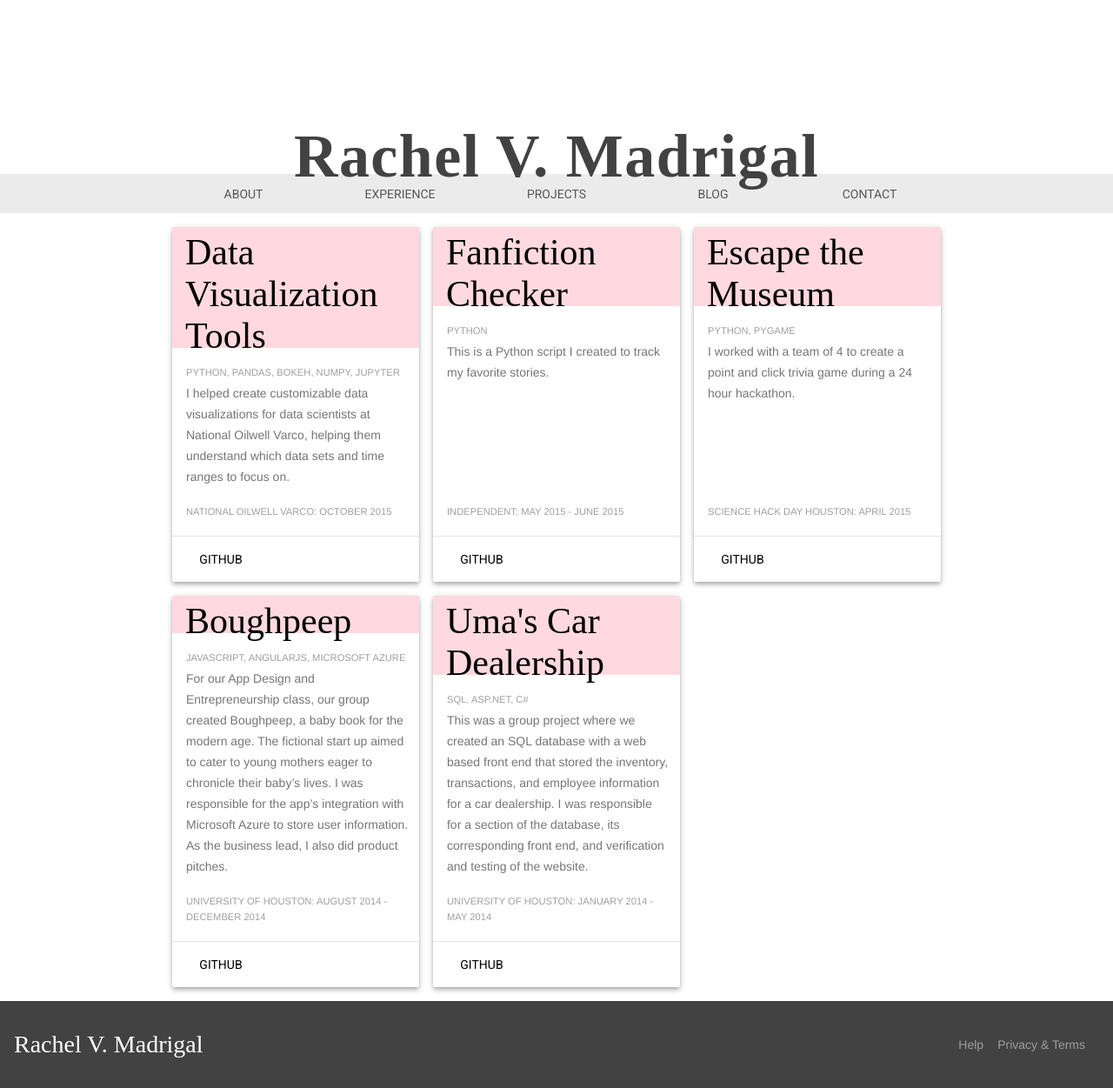
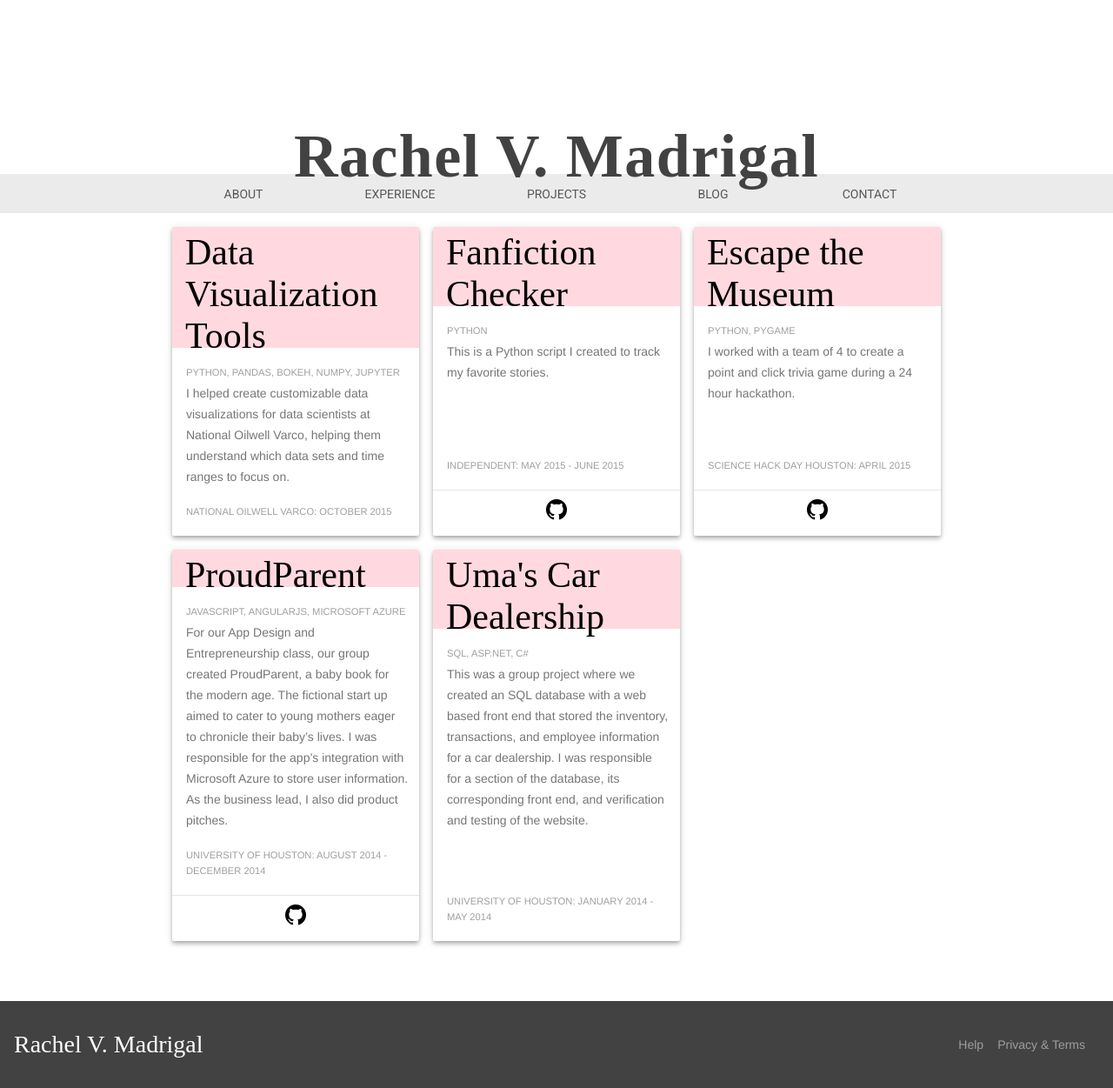
Before and after one commit to rachelmad/rachelmad.github.io, a Jekyll site: the page built from projects/index.html, in a window 1280 px wide. Shown: the whole page at 87% size. Built offline with Jekyll 4.4.1, drawn with Linux system fonts in a browser that asks for light colours; nearby versions of some CDN libraries; some web fonts are replaced; library files that are not in the unit come from our copies.

Commit message:
Added Github links to some projects

```diff
--- a/_layouts/default.html
+++ b/_layouts/default.html
@@ -10,6 +10,7 @@
     <link rel="stylesheet" href="https://code.getmdl.io/1.1.3/material.grey-pink.min.css"/>
     <link href="https://fonts.googleapis.com/css?family=Roboto|Stalemate" rel="stylesheet">
     <link rel="stylesheet" href="https://fonts.googleapis.com/icon?family=Material+Icons">
+    <link rel="stylesheet" href="../font-awesome.min.css">
 
     <link rel="stylesheet" href="../styles.css"/>
 </head>
--- a/projects/index.html
+++ b/projects/index.html
@@ -10,6 +10,7 @@ layout: default
     <div class="mdl-card__title small-card-title">
         <div class="card-title"> {{ post.title }} </div>
     </div>
+
     <div class="mdl-card__supporting-text flex-column">
         <div class="subtext"> {{ post.tools }}</div>
         <div class="portfolio-description">
@@ -21,8 +22,17 @@ layout: default
             {{ post.company }}: {{ post.display_date }}
         </div>
     </div>
-    <div class="mdl-card__actions mdl-card--border">
-        <a class="mdl-button mdl-js-button mdl-js-ripple-effect" >Github</a>
-    </div>
+
+    {% if post.link %}
+        <div class="mdl-card__actions mdl-card--border center-text">
+            <a class="mdl-button mdl-js-button mdl-js-ripple-effect" href={{ post.link }}>
+                {% if post.link_name == "Github" %}
+                    <i class="fa fa-github icon-button" aria-hidden="true"></i>
+                {% else %}
+                    {{ post.link_name }}
+                {% endif %}
+            </a>
+        </div>
+    {% endif %}
 </div>
 {% endfor %}
--- a/styles.css
+++ b/styles.css
@@ -202,6 +202,14 @@ img.article-image {
     opacity: 0.7;
 }
 
+.center-text {
+    text-align: center;
+}
+
+.icon-button {
+    font-size: 2rem;
+}
+
 footer {
     /*background-image: url(images/footer-background.png);*/
     background-size: cover;
```
Also changed, not shown: _posts/2014-08-01-boughpeep.md (+4 -2 lines), _posts/2015-04-01-escape-the-museum.md (+2 -0 lines), _posts/2015-05-01-fanfiction-checker.md (+2 -0 lines), font-awesome.min.css (added).
